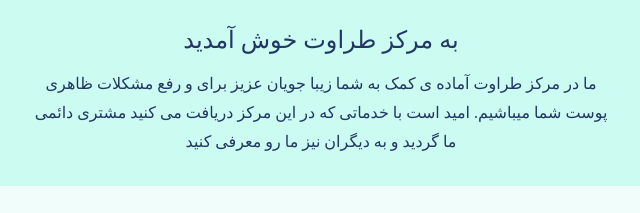
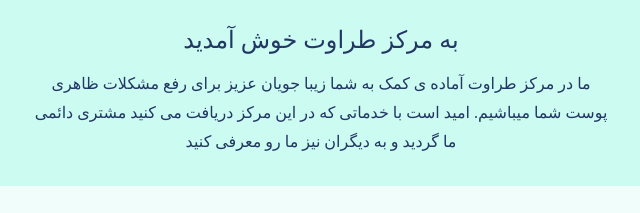
Before and after one commit to ARZ-barca/taravat, a website: page index.html in a window 1280 px wide. Shown: the part 574-787 px from the top of the page, 319-959 px from the left. Drawn offline with Linux system fonts and the light colour scheme.

Commit message:
fix typo

```diff
--- a/index.html
+++ b/index.html
@@ -31,7 +31,7 @@
           <div class="container intro">
             <h2 class="heading">به مرکز طراوت خوش آمدید</h2>
             <p>
-              ما در مرکز طراوت آماده ی کمک به شما زیبا جویان عزیز برای و رفع
+              ما در مرکز طراوت آماده ی کمک به شما زیبا جویان عزیز برای رفع
               مشکلات ظاهری پوست شما میباشیم. امید است با خدماتی که در این مرکز
               دریافت می کنید مشتری دائمی ما گردید و به دیگران نیز ما رو معرفی
               کنید
```
